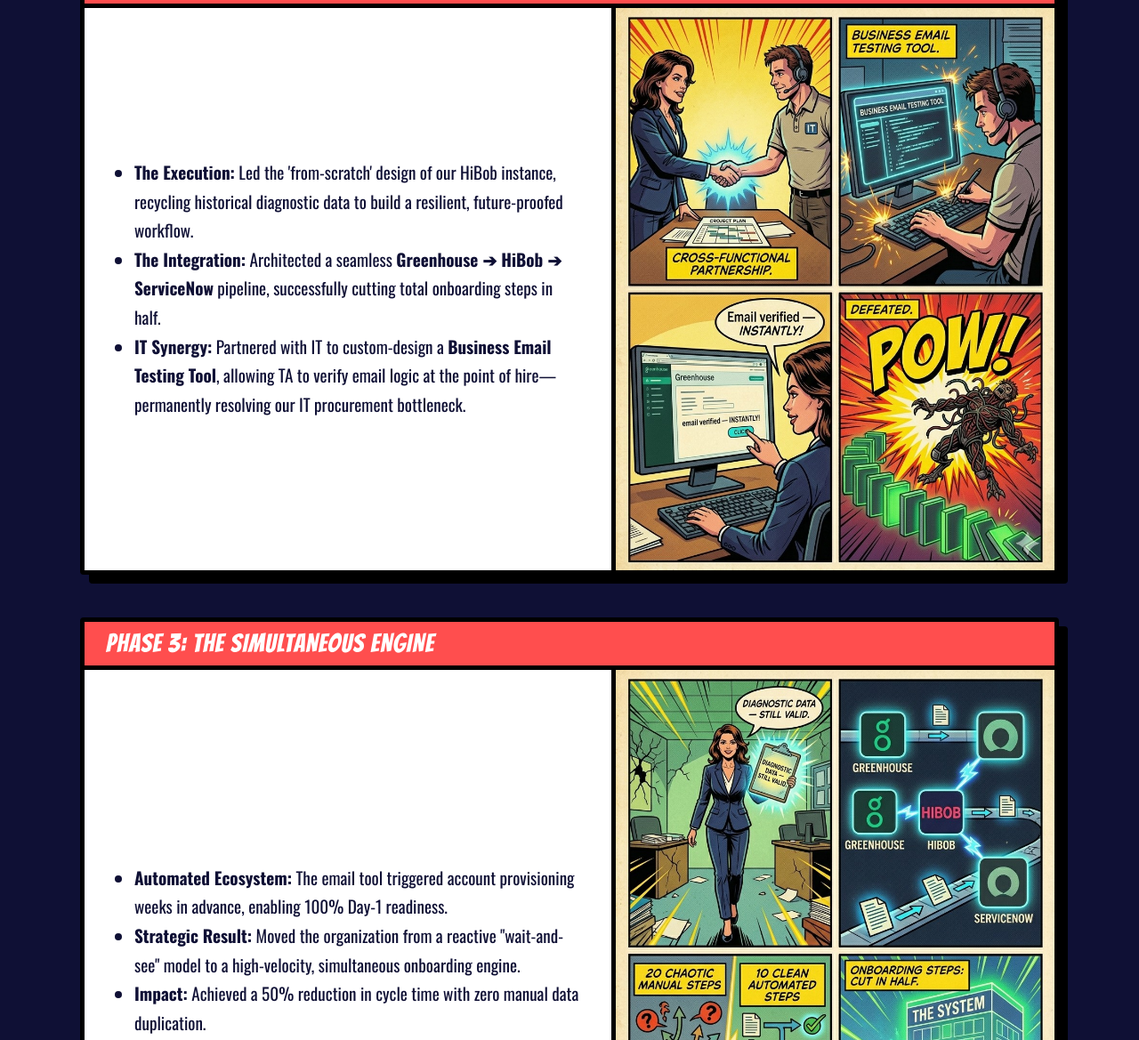
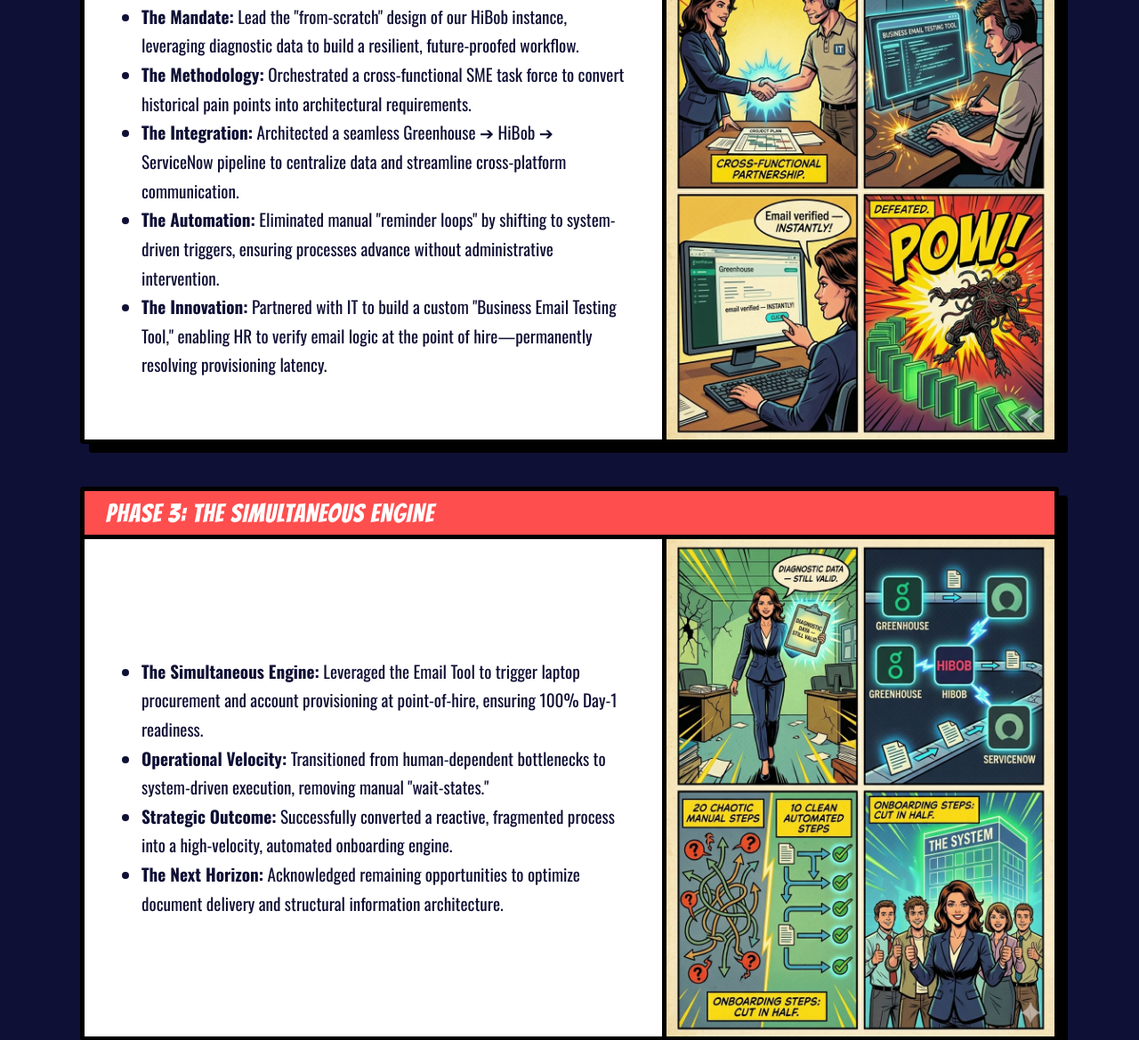
Before and after one commit to hollymcquarrie/my-onboarding-story, a plain HTML site: page index.html in a window 1280 px wide. Shown: the part 1195-2364 px from the top of the page at 89% size. Drawn offline with nearby package versions, Linux system fonts and the light colour scheme.

Commit message:
Update index.html

```diff
--- a/index.html
+++ b/index.html
@@ -17,20 +17,15 @@
 
         .comic-panel { background-color: var(--panel-bg); color: var(--dark-blue); border: 5px solid #000; box-shadow: 10px 10px 0px #000; margin-bottom: 3rem; border-radius: 4px; overflow: hidden; }
         .panel-header { background-color: var(--comic-red); color: white; font-family: 'Bangers', cursive; font-size: 1.8rem; padding: 0.6rem 1.5rem; border-bottom: 5px solid #000; letter-spacing: 1px; }
-        .panel-body { display: grid; grid-template-columns: 1.2fr 1fr; background-color: #000; gap: 5px; }
-        @media (max-width: 900px) { .panel-body { grid-template-columns: 1fr; } }
 
-        .panel-content { background-color: var(--panel-bg); padding: 2.5rem 2rem; display: flex; flex-direction: column; justify-content: center; }
+        .panel-body { display: flex; flex-direction: row; background-color: #000; gap: 5px; align-items: stretch; }
+        @media (max-width: 900px) { .panel-body { flex-direction: column; } }
+
+        .panel-content { background-color: var(--panel-bg); padding: 2.5rem; display: flex; flex-direction: column; justify-content: center; flex: 1; }
         .panel-content ul { margin: 0; padding-left: 1.5rem; font-size: 1.2rem; line-height: 1.7; }
-        .panel-image-box { background-color: #000; display: flex; align-items: center; justify-content: center; overflow: hidden; min-height: 350px; }
 
-        .panel-image-box img {
-            width: 100%;
-            height: 100%;
-            object-fit: contain;
-            background-color: #000;
-            display: block;
-        }
+        .panel-image-box { background-color: #000; display: flex; align-items: center; justify-content: center; overflow: hidden; flex: 0 0 40%; min-height: 350px; }
+        .panel-image-box img { width: 100%; height: 100%; object-fit: cover; display: block; }
 
         .interlude-panel { background-color: var(--comic-blue); border: 4px dashed #fff; padding: 1.5rem; margin: 2rem 0; text-align: center; border-radius: 8px; }
         .interlude-panel h3 { font-family: 'Bangers', cursive; font-size: 1.8rem; margin: 0; color: #fff; }
@@ -52,17 +47,19 @@
     </header>
 
     <div class="container">
-
         <div class="comic-panel">
-            <div class="panel-header">PHASE 1: DIAGNOSING THE SPAGHETTI MAP</div>
+            <div class="panel-header">PHASE 1: THE DIAGNOSTIC MANDATE</div>
             <div class="panel-body">
                 <div class="panel-content">
-                    <ul>
-                        <li><strong>The Mandate:</strong> Appointed to a 3-person team for root-cause diagnosis of onboarding friction.</li>
-                        <li><strong>The Findings:</strong> Identified four systemic bottlenecks: <strong>1)</strong> Zero central documentation, <strong>2)</strong> Ownership "black boxes," <strong>3)</strong> Tool fragmentation, and <strong>4)</strong> IT procurement delays.</li>
-                        <li><strong>The Handover:</strong> Presented the final blueprint to leadership, who placed the project on hold for strategic review.</li>
-                    </ul>
-                </div>
+    <ul>
+        <li><strong>The Mandate:</strong> Lead a 3-person audit to identify strategic opportunities—no solutioning allowed.</li>
+        <li><strong>The Methodology:</strong> Deployed a "divide-and-conquer" audit to deconstruct the process into functional silos.</li>
+        <li><strong>Key Opportunities Identified:</strong>
+            Documentation, Ownership "Black Boxes," Tooling Fragmentation, and IT Provisioning Latency.
+        </li>
+        <li><strong>The Outcome:</strong> Executive review that elevated onboarding from a tactical task to a strategic business priority.</li>
+    </ul>
+</div>
                 <div class="panel-image-box"><img src="image_1.jpg" alt="Phase 1 Visual"></div>
             </div>
         </div>
@@ -72,28 +69,31 @@
             <p>Following a silent project pause, a large-scale acquisition was announced. My diagnostic findings became the foundational logic for the ensuing post-acquisition integration.</p>
         </div>
 
-        <div class="comic-panel">
+        <div class="comic-panel" id="phase2">
             <div class="panel-header">PHASE 2: HIBOB ARCHITECTURE & INNOVATION</div>
             <div class="panel-body">
                 <div class="panel-content">
                     <ul>
-                        <li><strong>The Execution:</strong> Led the 'from-scratch' design of our HiBob instance, recycling historical diagnostic data to build a resilient, future-proofed workflow.</li>
-                        <li><strong>The Integration:</strong> Architected a seamless <strong>Greenhouse ➔ HiBob ➔ ServiceNow</strong> pipeline, successfully cutting total onboarding steps in half.</li>
-                        <li><strong>IT Synergy:</strong> Partnered with IT to custom-design a <strong>Business Email Testing Tool</strong>, allowing TA to verify email logic at the point of hire—permanently resolving our IT procurement bottleneck.</li>
+                        <li><strong>The Mandate:</strong> Lead the "from-scratch" design of our HiBob instance, leveraging diagnostic data to build a resilient, future-proofed workflow.</li>
+                        <li><strong>The Methodology:</strong> Orchestrated a cross-functional SME task force to convert historical pain points into architectural requirements.</li>
+                        <li><strong>The Integration:</strong> Architected a seamless Greenhouse ➔ HiBob ➔ ServiceNow pipeline to centralize data and streamline cross-platform communication.</li>
+                        <li><strong>The Automation:</strong> Eliminated manual "reminder loops" by shifting to system-driven triggers, ensuring processes advance without administrative intervention.</li>
+                        <li><strong>The Innovation:</strong> Partnered with IT to build a custom "Business Email Testing Tool," enabling HR to verify email logic at the point of hire—permanently resolving provisioning latency.</li>
                     </ul>
                 </div>
                 <div class="panel-image-box"><img src="image_2.jpg" alt="Phase 2 Visual"></div>
             </div>
         </div>
 
-        <div class="comic-panel">
+        <div class="comic-panel" id="phase3">
             <div class="panel-header">PHASE 3: THE SIMULTANEOUS ENGINE</div>
             <div class="panel-body">
                 <div class="panel-content">
                     <ul>
-                        <li><strong>Automated Ecosystem:</strong> The email tool triggered account provisioning weeks in advance, enabling 100% Day-1 readiness.</li>
-                        <li><strong>Strategic Result:</strong> Moved the organization from a reactive "wait-and-see" model to a high-velocity, simultaneous onboarding engine.</li>
-                        <li><strong>Impact:</strong> Achieved a 50% reduction in cycle time with zero manual data duplication.</li>
+                        <li><strong>The Simultaneous Engine:</strong> Leveraged the Email Tool to trigger laptop procurement and account provisioning at point-of-hire, ensuring 100% Day-1 readiness.</li>
+                        <li><strong>Operational Velocity:</strong> Transitioned from human-dependent bottlenecks to system-driven execution, removing manual "wait-states."</li>
+                        <li><strong>Strategic Outcome:</strong> Successfully converted a reactive, fragmented process into a high-velocity, automated onboarding engine.</li>
+                        <li><strong>The Next Horizon:</strong> Acknowledged remaining opportunities to optimize document delivery and structural information architecture.</li>
                     </ul>
                 </div>
                 <div class="panel-image-box"><img src="image_3.jpg" alt="Phase 3 Visual"></div>
@@ -105,11 +105,14 @@
             <div class="retro-grid">
                 <div class="retro-block">
                     <h3>What Worked Well</h3>
-                    <p>Recycling diagnostic data into architectural requirements ensured the new build addressed the *actual* problems, not just symptoms.</p>
+                    <p><strong>SME Collaboration:</strong> Early IT engagement turned bottlenecks into streamlined, automated flows.<br>
+                    <strong>Parallel Execution:</strong> Simultaneous triggers for procurement and access achieved 100% Day-1 readiness.</p>
                 </div>
                 <div class="retro-block">
                     <h3>Lessons Learned</h3>
-                    <p>Early-stage IT collaboration is the ultimate force multiplier for eliminating downstream provisioning delays.</p>
+                    <p><strong>Governance First:</strong> Automating without first optimizing info-architecture creates "efficient chaos."<br>
+                    <strong>Product Mindset:</strong> Onboarding is a living product that requires continuous iteration, not a project with an end date.<br>
+                    <strong>Doc Lifecycle:</strong> Need to move beyond provisioning to tackle the structure and delivery of the new-hire document lifecycle.</p>
                 </div>
             </div>
         </div>
```
